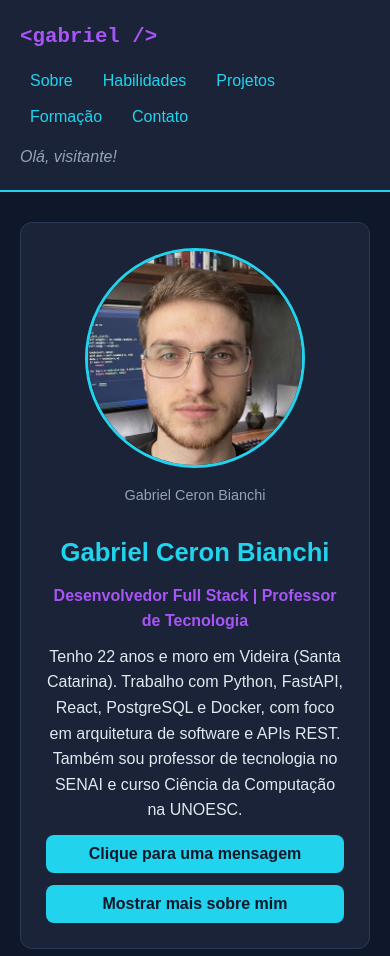
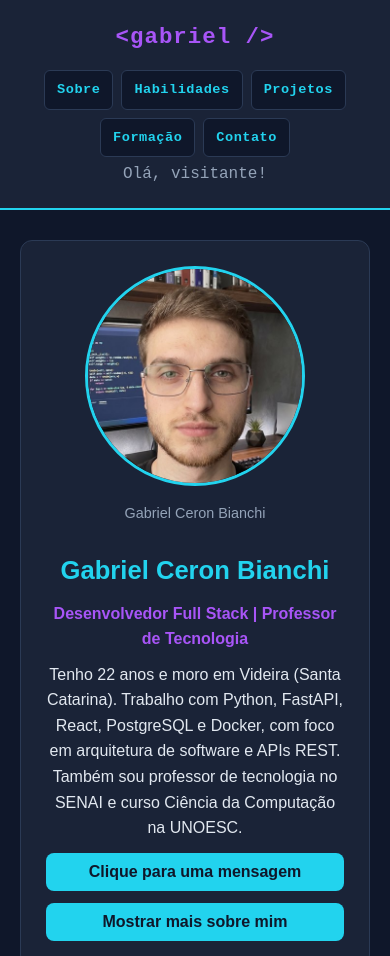
Before and after one commit to cbGabriel9/meu-curriculo, a plain HTML site: page index.html in a window 390 px wide. Shown: the top 956 px of the page. Drawn offline with Linux system fonts and the light colour scheme.

Commit message:
Unifica a fonte do header e melhora o menu no celular
Aplica Courier New (mesma fonte do logo) nos links da nav e na
saudacao, que antes herdavam Arial do body. No celular o logo fica
centralizado em cima e os itens do menu viram botoes distribuidos
em duas linhas, com 40px de altura para facilitar o toque.

Co-Authored-By: Claude Opus 5 <noreply@anthropic.com>

```diff
--- a/style.css
+++ b/style.css
@@ -80,35 +80,44 @@ nav {
 }
 
 .logo {
-    font-family: "Courier New", monospace;
+    font-family: "Courier New", Courier, monospace;
     font-size: 1.3rem;
     font-weight: bold;
     color: var(--roxo);
+    letter-spacing: 1px;
 }
 
 /* A lista do menu também é flexbox, para os itens ficarem em linha */
 .menu {
     display: flex;
     list-style: none;
-    gap: 20px;
+    gap: 10px;
     flex-wrap: wrap;
 }
 
+/* Os links do menu usam a mesma fonte monoespaçada do logo */
 .menu a {
-    padding: 5px 10px;
+    font-family: "Courier New", Courier, monospace;
+    font-size: 0.95rem;
+    font-weight: bold;
+    letter-spacing: 0.5px;
+    padding: 8px 14px;
+    border: 1px solid transparent;
     border-radius: 6px;
 }
 
 .menu a:hover {
     background-color: var(--fundo);
+    border-color: var(--ciano);
+    color: var(--ciano);
     text-decoration: none;
 }
 
 /* Saudação que o JavaScript altera */
 .saudacao {
+    font-family: "Courier New", Courier, monospace;
     margin-top: 15px;
     color: var(--texto-fraco);
-    font-style: italic;
 }
 
 
@@ -332,13 +341,35 @@ footer {
    --------------------------------------------------------- */
 @media (max-width: 600px) {
 
+    /* No celular o logo fica em cima e o menu embaixo, ambos centralizados */
     nav {
         flex-direction: column;
-        align-items: flex-start;
+        align-items: center;
+        gap: 14px;
     }
 
+    .logo {
+        font-size: 1.4rem;
+    }
+
+    /* Os itens viram "botões" que se distribuem em duas linhas */
     .menu {
-        gap: 10px;
+        width: 100%;
+        justify-content: center;
+        gap: 8px;
+    }
+
+    .menu a {
+        display: block;
+        background-color: var(--fundo);
+        border-color: var(--borda);
+        font-size: 0.85rem;
+        padding: 8px 12px;
+    }
+
+    .saudacao {
+        text-align: center;
+        margin-top: 5px;
     }
 
     .sobre,
```
